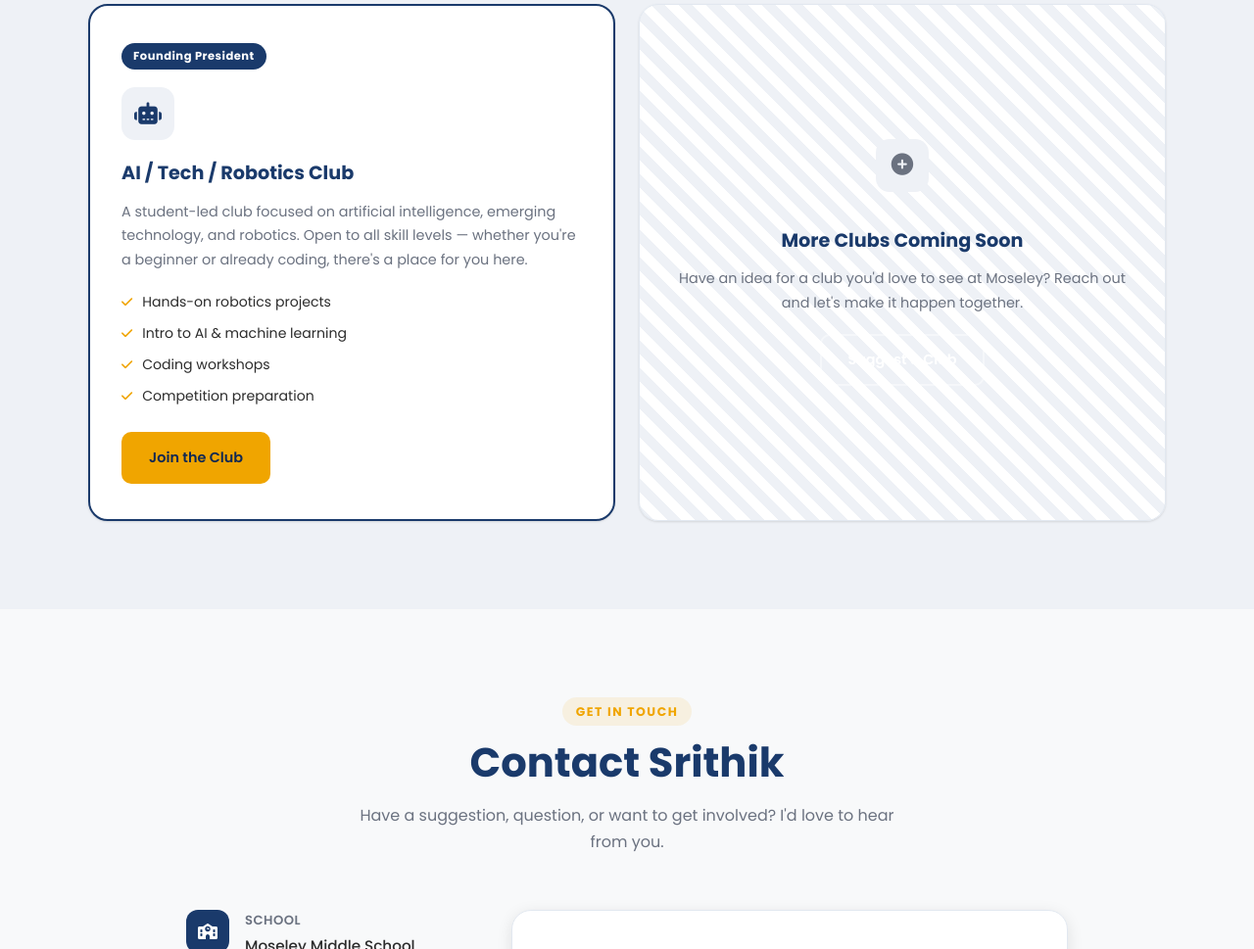
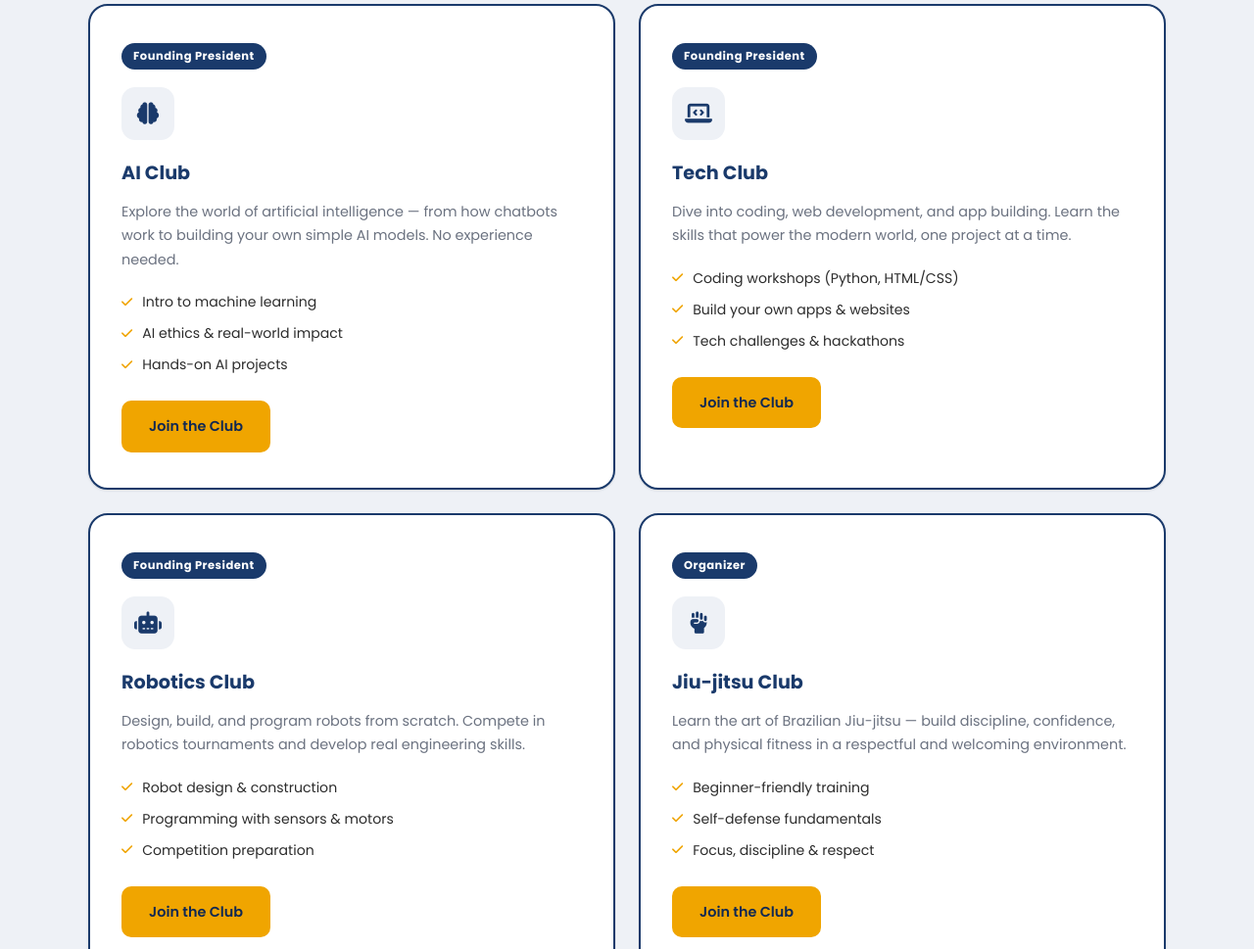
Before and after one commit to srithikms/srithik-vp-website, a plain HTML site: page index.html in a window 1280 px wide. Shown: the part 3639-4608 px from the top of the page at 98% size. Drawn offline with Linux system fonts and the light colour scheme.

Commit message:
Split clubs into individual cards and add Jiu-jitsu club
AI, Tech, and Robotics are now separate clubs with their own descriptions.
Added Jiu-jitsu as a fourth club organized by Srithik.

Co-Authored-By: Claude Sonnet 4.6 <noreply@anthropic.com>

```diff
--- a/index.html
+++ b/index.html
@@ -188,29 +188,63 @@
       <div class="cards-grid two-col">
         <div class="club-card featured reveal">
           <div class="club-badge">Founding President</div>
-          <div class="card-icon"><i class="fas fa-robot"></i></div>
-          <h3>AI / Tech / Robotics Club</h3>
+          <div class="card-icon"><i class="fas fa-brain"></i></div>
+          <h3>AI Club</h3>
           <p>
-            A student-led club focused on artificial intelligence, emerging technology,
-            and robotics. Open to all skill levels — whether you're a beginner or
-            already coding, there's a place for you here.
+            Explore the world of artificial intelligence — from how chatbots work to
+            building your own simple AI models. No experience needed.
           </p>
           <ul class="club-features">
-            <li><i class="fas fa-check"></i> Hands-on robotics projects</li>
-            <li><i class="fas fa-check"></i> Intro to AI &amp; machine learning</li>
-            <li><i class="fas fa-check"></i> Coding workshops</li>
+            <li><i class="fas fa-check"></i> Intro to machine learning</li>
+            <li><i class="fas fa-check"></i> AI ethics &amp; real-world impact</li>
+            <li><i class="fas fa-check"></i> Hands-on AI projects</li>
+          </ul>
+          <a href="#contact" class="btn btn-primary club-btn">Join the Club</a>
+        </div>
+        <div class="club-card featured reveal">
+          <div class="club-badge">Founding President</div>
+          <div class="card-icon"><i class="fas fa-laptop-code"></i></div>
+          <h3>Tech Club</h3>
+          <p>
+            Dive into coding, web development, and app building. Learn the skills
+            that power the modern world, one project at a time.
+          </p>
+          <ul class="club-features">
+            <li><i class="fas fa-check"></i> Coding workshops (Python, HTML/CSS)</li>
+            <li><i class="fas fa-check"></i> Build your own apps &amp; websites</li>
+            <li><i class="fas fa-check"></i> Tech challenges &amp; hackathons</li>
+          </ul>
+          <a href="#contact" class="btn btn-primary club-btn">Join the Club</a>
+        </div>
+        <div class="club-card featured reveal">
+          <div class="club-badge">Founding President</div>
+          <div class="card-icon"><i class="fas fa-robot"></i></div>
+          <h3>Robotics Club</h3>
+          <p>
+            Design, build, and program robots from scratch. Compete in robotics
+            tournaments and develop real engineering skills.
+          </p>
+          <ul class="club-features">
+            <li><i class="fas fa-check"></i> Robot design &amp; construction</li>
+            <li><i class="fas fa-check"></i> Programming with sensors &amp; motors</li>
             <li><i class="fas fa-check"></i> Competition preparation</li>
           </ul>
           <a href="#contact" class="btn btn-primary club-btn">Join the Club</a>
         </div>
-        <div class="club-card placeholder reveal">
-          <div class="card-icon muted-icon"><i class="fas fa-plus-circle"></i></div>
-          <h3>More Clubs Coming Soon</h3>
+        <div class="club-card featured reveal">
+          <div class="club-badge">Organizer</div>
+          <div class="card-icon"><i class="fas fa-hand-fist"></i></div>
+          <h3>Jiu-jitsu Club</h3>
           <p>
-            Have an idea for a club you'd love to see at Moseley? Reach out and let's
-            make it happen together.
+            Learn the art of Brazilian Jiu-jitsu — build discipline, confidence,
+            and physical fitness in a respectful and welcoming environment.
           </p>
-          <a href="#contact" class="btn btn-outline">Suggest a Club</a>
+          <ul class="club-features">
+            <li><i class="fas fa-check"></i> Beginner-friendly training</li>
+            <li><i class="fas fa-check"></i> Self-defense fundamentals</li>
+            <li><i class="fas fa-check"></i> Focus, discipline &amp; respect</li>
+          </ul>
+          <a href="#contact" class="btn btn-primary club-btn">Join the Club</a>
         </div>
       </div>
     </div>
--- a/styles.css
+++ b/styles.css
@@ -612,20 +612,6 @@ img {
   border-width: 2px;
 }
 
-.club-card.placeholder {
-  display: flex;
-  flex-direction: column;
-  align-items: center;
-  justify-content: center;
-  text-align: center;
-  background: repeating-linear-gradient(
-    45deg,
-    var(--bg-alt),
-    var(--bg-alt) 10px,
-    var(--white) 10px,
-    var(--white) 20px
-  );
-}
 
 .club-badge {
   display: inline-block;
```
